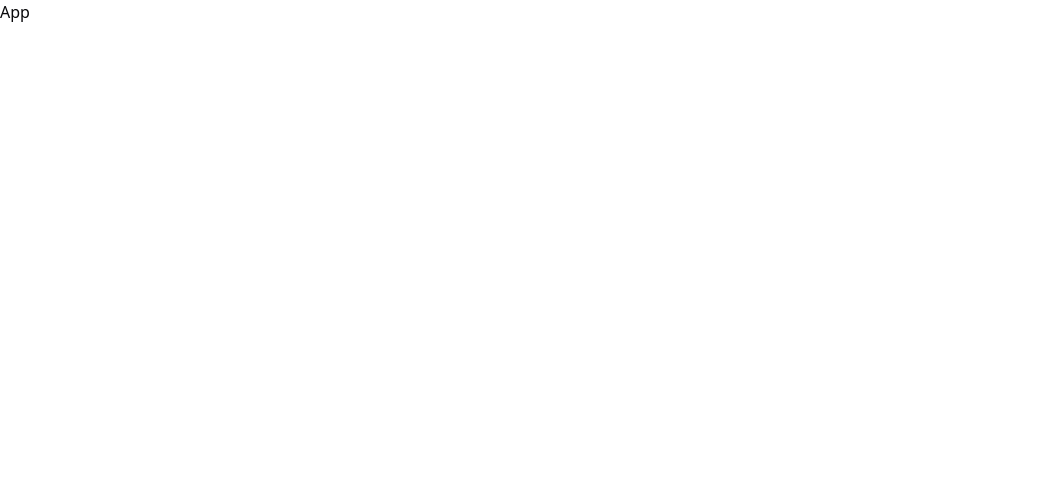
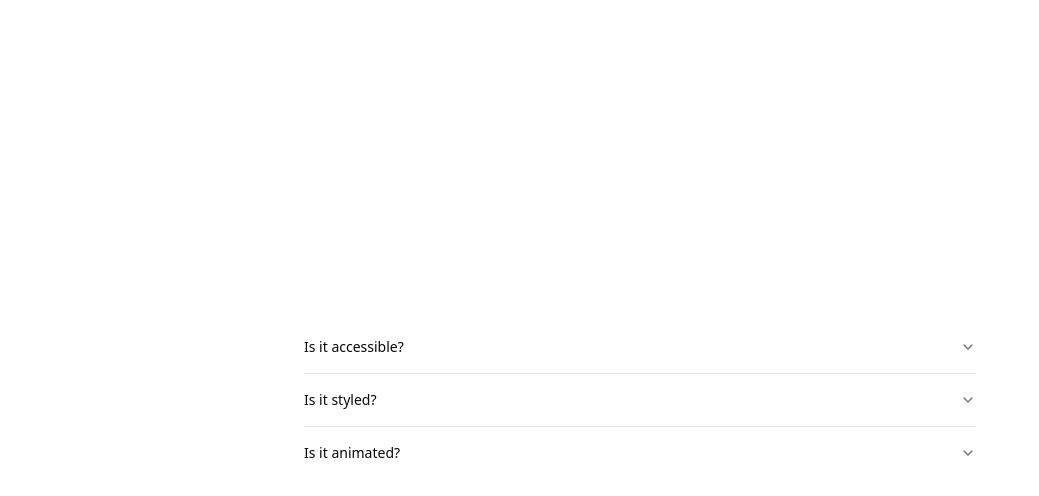
Before and after one commit to azamat-cto/react-starter, a React (Vite) app: page / in a window 1280 px wide. Shown: the top 496 px of the page, without its empty margins (0-1039 px from the left). Built offline with nearby package versions, Linux system fonts and the light colour scheme.

Commit message:
add `accordion` component

```diff
--- a/package.json
+++ b/package.json
@@ -1,7 +1,7 @@
 {
     "name": "react-starter",
     "private": true,
-    "version": "0.0.12",
+    "version": "0.0.13",
     "type": "module",
     "scripts": {
         "dev": "vite",
@@ -12,6 +12,7 @@
         "prepare": "husky"
     },
     "dependencies": {
+        "@radix-ui/react-accordion": "^1.2.3",
         "@tailwindcss/vite": "^4.0.12",
         "class-variance-authority": "^0.7.1",
         "clsx": "^2.1.1",
--- a/src/App.tsx
+++ b/src/App.tsx
@@ -1,5 +1,37 @@
+import {
+    Accordion,
+    AccordionContent,
+    AccordionItem,
+    AccordionTrigger,
+} from "./components/ui/accordion";
+
 function App() {
-    return <div>App</div>;
+    return (
+        <div className="flex flex-col items-center justify-center h-svh max-w-2xl mx-auto">
+            <Accordion type="single" collapsible className="w-full">
+                <AccordionItem value="item-1">
+                    <AccordionTrigger>Is it accessible?</AccordionTrigger>
+                    <AccordionContent>
+                        Yes. It adheres to the WAI-ARIA design pattern.
+                    </AccordionContent>
+                </AccordionItem>
+                <AccordionItem value="item-2">
+                    <AccordionTrigger>Is it styled?</AccordionTrigger>
+                    <AccordionContent>
+                        Yes. It comes with default styles that matches the other
+                        components&apos; aesthetic.
+                    </AccordionContent>
+                </AccordionItem>
+                <AccordionItem value="item-3">
+                    <AccordionTrigger>Is it animated?</AccordionTrigger>
+                    <AccordionContent>
+                        Yes. It's animated by default, but you can disable it if
+                        you prefer.
+                    </AccordionContent>
+                </AccordionItem>
+            </Accordion>
+        </div>
+    );
 }
 
 export default App;
--- /dev/null
+++ b/src/components/ui/accordion.tsx
@@ -0,0 +1,64 @@
+import * as React from "react";
+import * as AccordionPrimitive from "@radix-ui/react-accordion";
+import { ChevronDownIcon } from "lucide-react";
+
+import { cn } from "@/lib/utils";
+
+function Accordion({
+    ...props
+}: React.ComponentProps<typeof AccordionPrimitive.Root>) {
+    return <AccordionPrimitive.Root data-slot="accordion" {...props} />;
+}
+
+function AccordionItem({
+    className,
+    ...props
+}: React.ComponentProps<typeof AccordionPrimitive.Item>) {
+    return (
+        <AccordionPrimitive.Item
+            data-slot="accordion-item"
+            className={cn("border-b last:border-b-0", className)}
+            {...props}
+        />
+    );
+}
+
+function AccordionTrigger({
+    className,
+    children,
+    ...props
+}: React.ComponentProps<typeof AccordionPrimitive.Trigger>) {
+    return (
+        <AccordionPrimitive.Header className="flex">
+            <AccordionPrimitive.Trigger
+                data-slot="accordion-trigger"
+                className={cn(
+                    "focus-visible:border-ring focus-visible:ring-ring/50 flex flex-1 items-start justify-between gap-4 rounded-md py-4 text-left text-sm font-medium transition-all outline-none hover:underline focus-visible:ring-[3px] disabled:pointer-events-none disabled:opacity-50 [&[data-state=open]>svg]:rotate-180",
+                    className,
+                )}
+                {...props}
+            >
+                {children}
+                <ChevronDownIcon className="text-muted-foreground pointer-events-none size-4 shrink-0 translate-y-0.5 transition-transform duration-200" />
+            </AccordionPrimitive.Trigger>
+        </AccordionPrimitive.Header>
+    );
+}
+
+function AccordionContent({
+    className,
+    children,
+    ...props
+}: React.ComponentProps<typeof AccordionPrimitive.Content>) {
+    return (
+        <AccordionPrimitive.Content
+            data-slot="accordion-content"
+            className="data-[state=closed]:animate-accordion-up data-[state=open]:animate-accordion-down overflow-hidden text-sm"
+            {...props}
+        >
+            <div className={cn("pt-0 pb-4", className)}>{children}</div>
+        </AccordionPrimitive.Content>
+    );
+}
+
+export { Accordion, AccordionItem, AccordionTrigger, AccordionContent };
```
Also changed, not shown: 1 other file (tests, documents, lock files or other folders).
